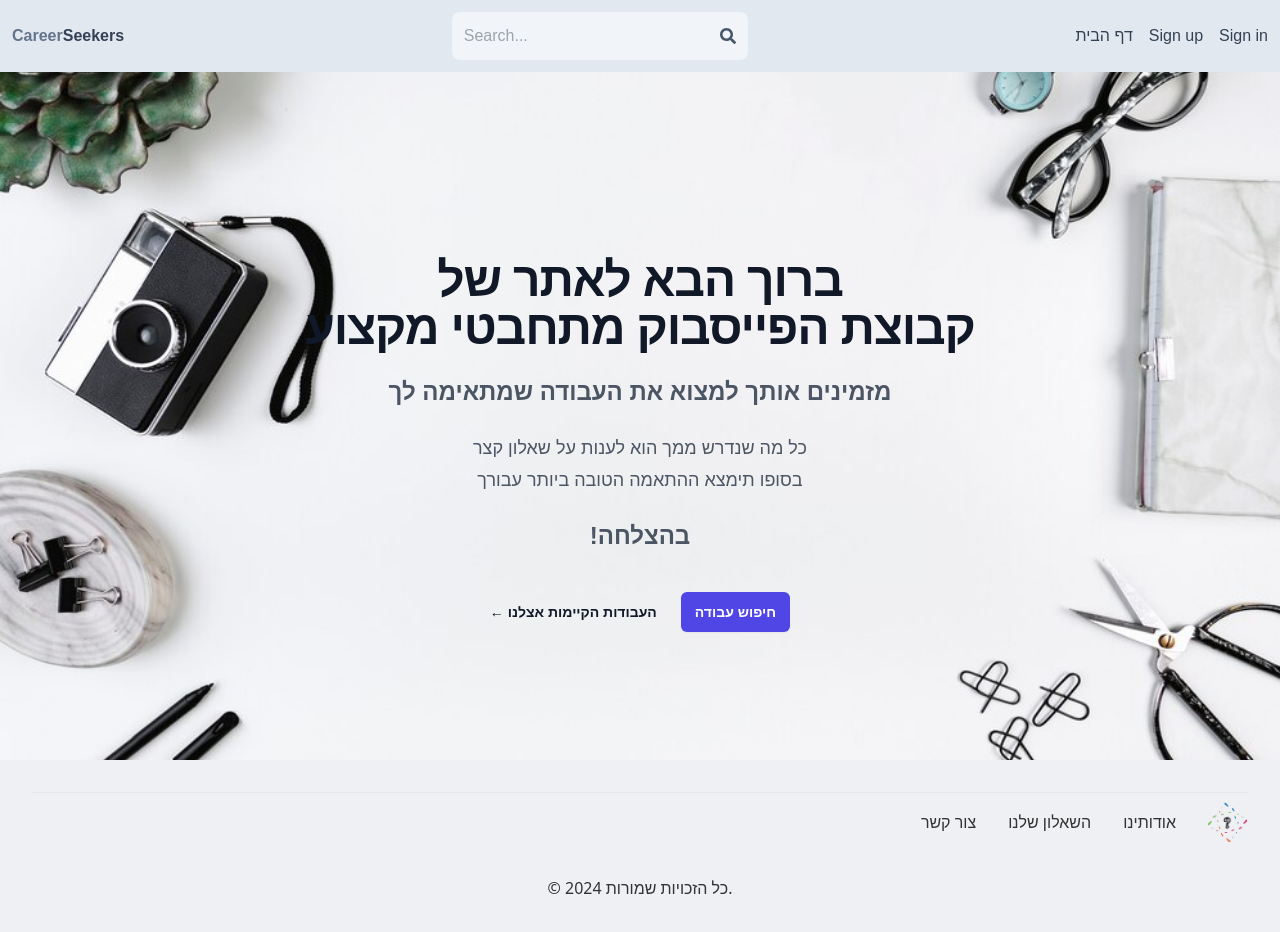
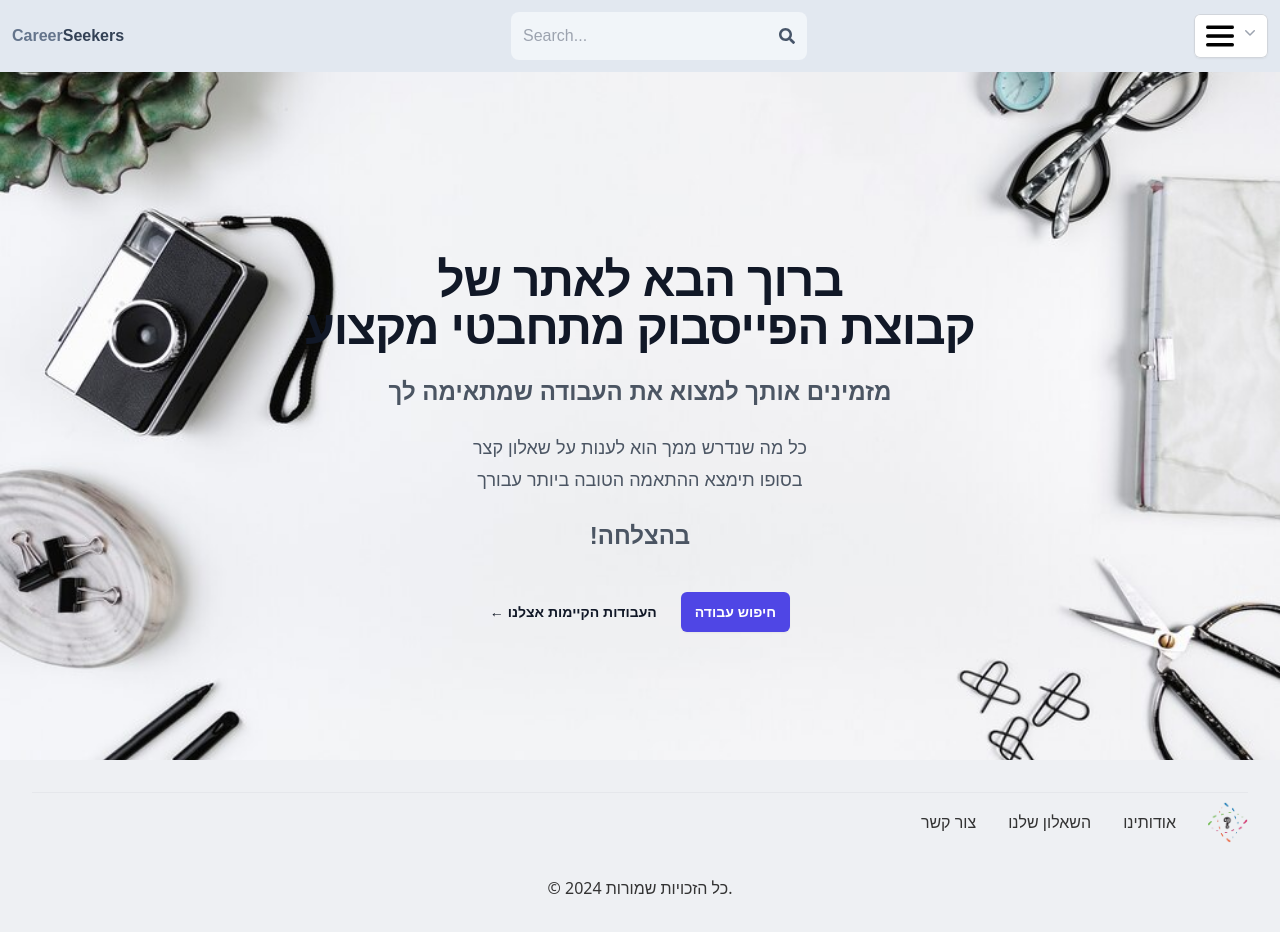
Before and after one commit to MamanDaniel/MITHABTEY-CareerSeekers, a React (Vite) app in the folder CareerSeekers/client/: page /home in a window 1280 px wide. Built offline with nearby package versions, Linux system fonts and the light colour scheme; what chartjs-plugin-datalabels, tw-elements would draw is missing.

Commit message:
Add dropdown to the header

```diff
--- a/CareerSeekers/client/package.json
+++ b/CareerSeekers/client/package.json
@@ -10,6 +10,8 @@
     "preview": "vite preview"
   },
   "dependencies": {
+    "@headlessui/react": "^2.1.2",
+    "@heroicons/react": "^2.1.5",
     "@material-tailwind/react": "^2.1.9",
     "@reduxjs/toolkit": "^2.2.5",
     "bootstrap": "^5.3.3",
--- a/CareerSeekers/client/src/components/Header.tsx
+++ b/CareerSeekers/client/src/components/Header.tsx
@@ -1,12 +1,15 @@
-import { FaSearch } from 'react-icons/fa'
-import { Link } from 'react-router-dom'
-import { useDispatch, useSelector } from 'react-redux'
+import { FaSearch } from 'react-icons/fa';
+import { Link } from 'react-router-dom';
+import { useDispatch, useSelector } from 'react-redux';
 import { signOutUserFailure, signOutUserStart, signOutUserSuccess } from '../redux/user/userSlice';
+import { Menu, MenuButton, MenuItem, MenuItems } from '@headlessui/react';
+import { ChevronDownIcon } from '@heroicons/react/20/solid';
+import menuImage from '../assets/menu.png';
+
 export default function Header() {
   const { currentUser } = useSelector((state: any) => state.user);
   const dispatch = useDispatch();
 
-  // sign out the user
   const handleSignOut = async () => {
     try {
       dispatch(signOutUserStart());
@@ -24,9 +27,8 @@ export default function Header() {
 
   return (
     <header className='bg-slate-200 shadow-md'>
-      <div className='flex justify-between items-center max-w-8xl mx auto p-3'>
+      <div className='flex justify-between items-center max-w-8xl mx-auto p-3'>
         <Link to='home'>
-
           <h1 className='font-bold text-sm:text-xl flex flex-wrap'>
             <span className='text-slate-500'>Career</span>
             <span className='text-slate-700'>Seekers</span>
@@ -37,50 +39,110 @@ export default function Header() {
           <input type="text" placeholder='Search...' className='bg-transparent focus:outline-none w-24 sm:w-64 ' />
           <FaSearch className='text-slate-600' />
         </form>
-        <ul className=' flex gap-4'>
-          <Link to='home'>
-            <li className='hidden sm:inline text-slate-700 hover:underline'>דף הבית</li>
-          </Link>
 
-          {/* Show the Admin Panel link if the user is an admin */}
-          {currentUser && currentUser.role === 'Admin' && (
-            <Link to='/adminpanel'>
-              <li className='hidden sm:inline text-slate-700 hover:underline'>פאנל מנהל</li>
-            </Link>
-          )}
+        <div className='flex items-center'>
+          <Menu as="div" className="relative inline-block text-right" >
+            <div>
+              <MenuButton className="inline-flex w-full justify-center gap-x-1.5 rounded-md bg-white px-3 py-2 text-sm font-semibold text-gray-900 shadow-sm ring-1 ring-inset ring-gray-300 hover:bg-gray-50">
+                <div className="w-7 h-7 bg-cover bg-center" style={{ backgroundImage: `url(${menuImage})` }}></div>
+                <ChevronDownIcon aria-hidden="true" className="-mr-1 h-5 w-5 text-gray-400" />
+              </MenuButton>
+            </div>
 
-          {/*if the user is logged in, show signout link. on click - sign out*/}
-          {currentUser && (
-            <li onClick={handleSignOut} className='hidden sm:inline text-slate-700 hover:underline cursor-pointer '>התנתקות</li>
-          )}
-          {/*if the user is logged in, show 'My Jobsl link. on click nevigate to GeneticAlgorithm*/}
-          {currentUser && (
-            <Link to='/geneticAlgorithm'>
-              <li className='hidden sm:inline text-slate-700 hover:underline'>המקצועות שלי</li>
-            </Link>
-          )}
+            <MenuItems
+              transition
+              className="absolute right-0 z-10 mt-2 w-56 origin-top-right rounded-md bg-white shadow-lg ring-1 ring-black ring-opacity-5 focus:outline-none"
+            >
+              <div className="py-1" >
+                {currentUser && (
+                  <MenuItem>
+                    {({ active }) => (
+                      <Link
+                        to='/profile'
+                        className={`block px-4 py-2 text-sm ${active ? 'bg-gray-100 text-gray-900' : 'text-gray-700'}`}
+                      >
+                        פרופיל אישי
+                      </Link>
+                    )}
+                  </MenuItem>
+                )}
+                {currentUser && currentUser.role === 'Admin' && (
+                  <MenuItem>
+                    {({ active }) => (
+                      <Link
+                        to='/adminpanel'
+                        className={`block px-4 py-2 text-sm ${active ? 'bg-gray-100 text-gray-900' : 'text-gray-700'}`}
+                      >
+                        פאנל מנהל
+                      </Link>
+                    )}
+                  </MenuItem>
+                )}
+                {currentUser && (
+                  <MenuItem>
+                    {({ active }) => (
+                      <Link
+                        to='/geneticAlgorithm'
+                        className={`block px-4 py-2 text-sm ${active ? 'bg-gray-100 text-gray-900' : 'text-gray-700'}`}
+                      >
+                        המקצועות שלי
+                      </Link>
+                    )}
+                  </MenuItem>
+                )}
+                {currentUser && (
+                  <MenuItem>
+                    {({ active }) => (
+                      <button
+                        onClick={handleSignOut}
+                        className={`block w-full text-right px-4 py-2 text-sm ${active ? 'bg-gray-100 text-gray-900' : 'text-gray-700'}`}
+                      >
+                        התנתקות
+                      </button>
+                    )}
+                  </MenuItem>
+                )}
+                {!currentUser && (
+                  <>
+                    <MenuItem>
+                      {({ active }) => (
+                        <Link
+                          to='signin'
+                          className={`block px-4 py-2 text-sm ${active ? 'bg-gray-100 text-gray-900' : 'text-gray-700'}`}
+                        >
+                          התחברות
+                        </Link>
+                      )}
+                    </MenuItem>
+                    <MenuItem>
+                      {({ active }) => (
+                        <Link
+                          to='signup'
+                          className={`block px-4 py-2 text-sm ${active ? 'bg-gray-100 text-gray-900' : 'text-gray-700'}`}
+                        >
+                          הרשמה
+                        </Link>
+                      )}
+                    </MenuItem>
 
-          {/*if the user is not logged in, show the sign up link*/}
-          {!currentUser && (
-            <Link to='signup'>
-              <li className='hidden sm:inline text-slate-700 hover:underline'>Sign up</li>
-            </Link>
-          )}
+                  </>
+                )}
 
+              </div>
+            </MenuItems>
+          </Menu>
           <Link to='/profile'>
-            {currentUser ? (
-              // print the user avatar in console
+            {currentUser && (
               <img
                 className='rounded-full h-7 w-7 object-cover'
+                style={{ marginLeft: '10px' }}
                 src={currentUser.avatar}
                 alt='profile'
               />
-            ) : (
-              <li className=' text-slate-700 hover:underline'> Sign in</li>
             )}
           </Link>
-        </ul>
+        </div>
       </div>
     </header>
-  )
+  );
 }
```
Also changed, not shown: CareerSeekers/client/src/assets/menu.png (added), 1 other file (tests, documents, lock files or other folders).
